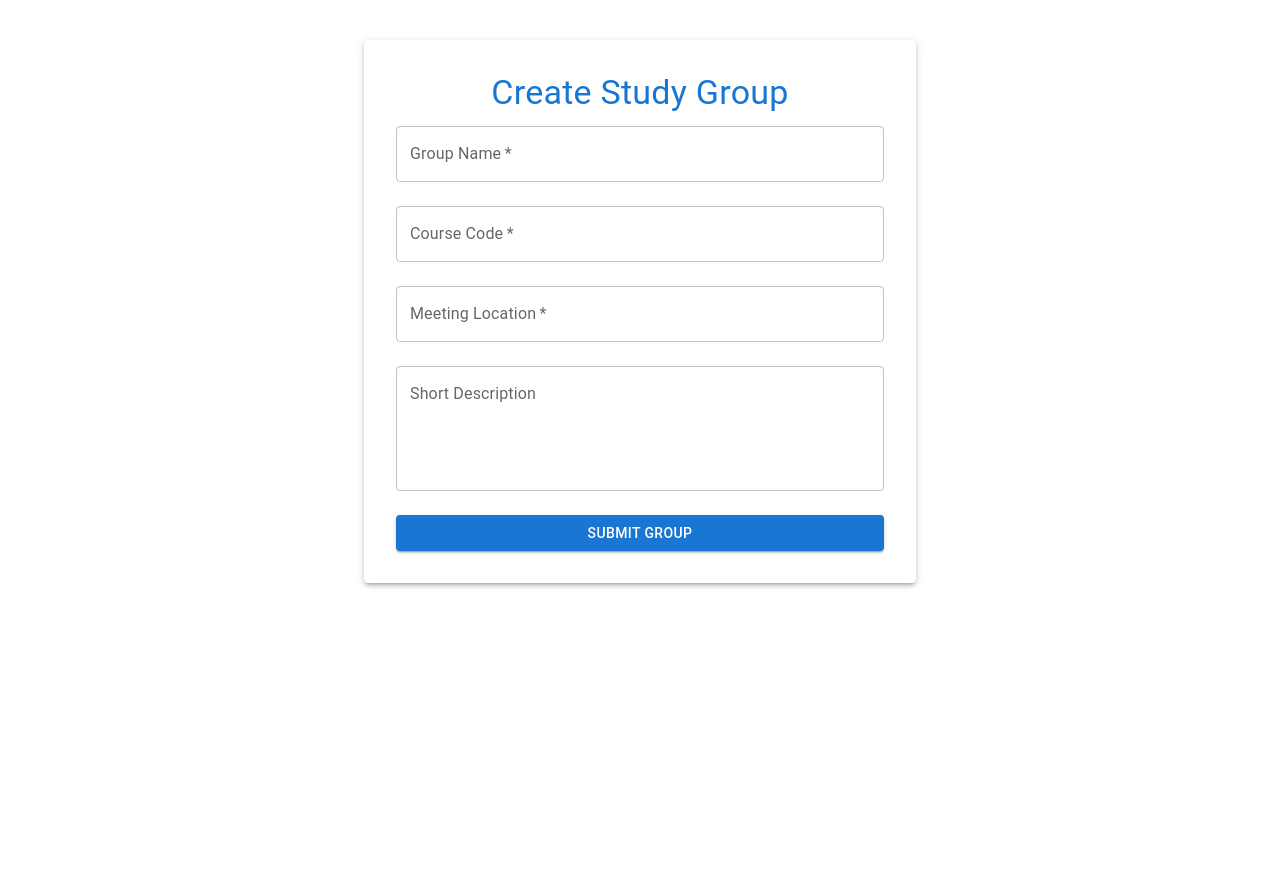
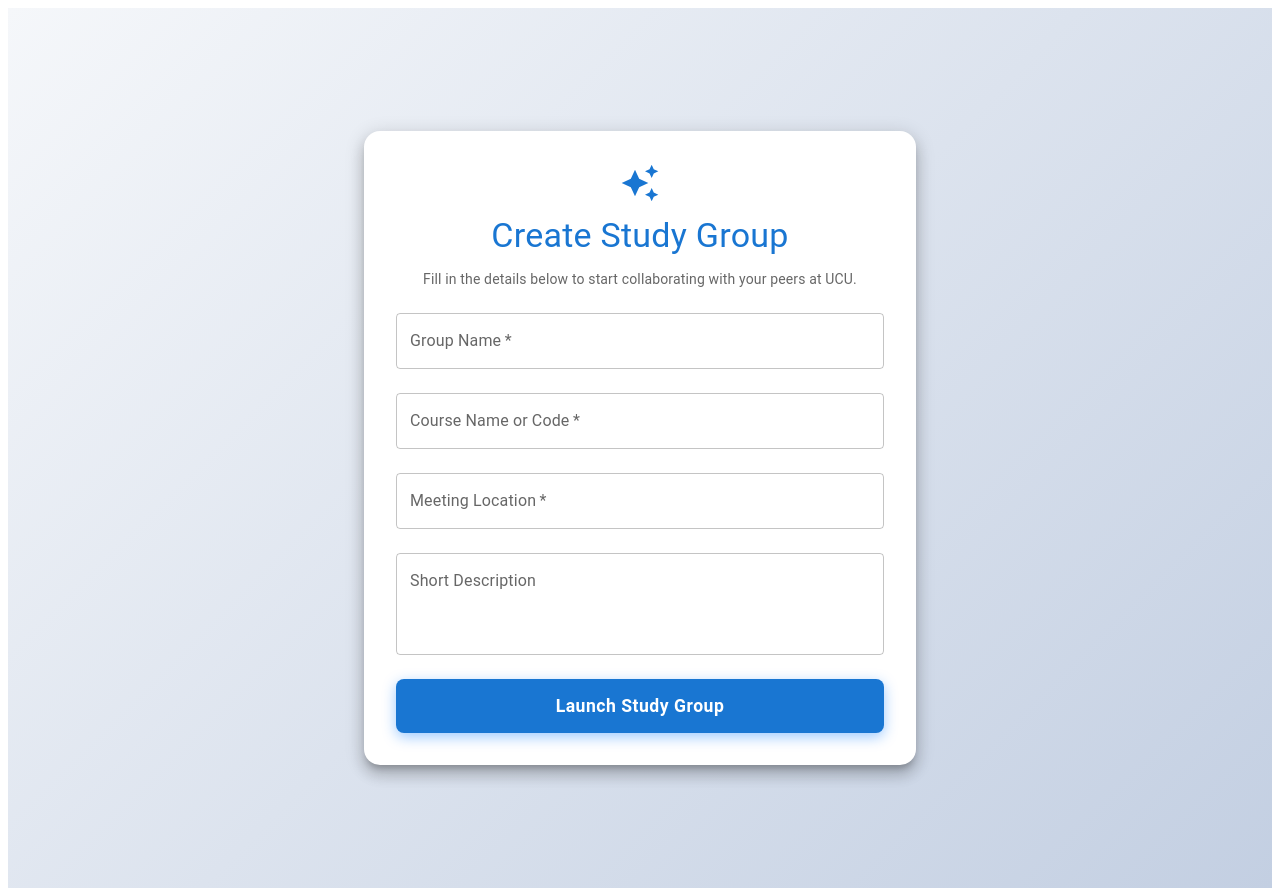
Before and after one commit to meshacmugisha3create/WEB-GROUP-PROJECT, a React (Vite) app in the folder FRONTEND/Student Study Group Finder/: page / in a window 1280 px wide. Before the commit the page ends 800 px from the top, so only its background shows below. Built offline with nearby package versions, Linux system fonts and the light colour scheme.

Commit message:
Made more changes to page2 look through

```diff
--- a/FRONTEND/Student Study Group Finder/package.json
+++ b/FRONTEND/Student Study Group Finder/package.json
@@ -12,6 +12,7 @@
   "dependencies": {
     "@emotion/react": "^11.14.0",
     "@emotion/styled": "^11.14.1",
+    "@mui/icons-material": "^9.0.0",
     "@mui/material": "^9.0.0",
     "react": "^19.2.4",
     "react-dom": "^19.2.4"
--- a/FRONTEND/Student Study Group Finder/src/page2.jsx
+++ b/FRONTEND/Student Study Group Finder/src/page2.jsx
@@ -1,12 +1,17 @@
 import React, { useState } from 'react';
-import { TextField, Button, Typography, Container, Stack, Paper, Box } from '@mui/material';
+import {
+  TextField, Button, Typography, Container, Stack, Paper, Box, InputAdornment
+} from '@mui/material';
+import {
+  GroupAdd, Book, LocationOn, Description, AutoAwesome
+} from '@mui/icons-material';
 
 function Page2() {
   const [groupData, setGroupData] = useState({
-    groupName: '',
-    courseCode: '',
-    description: '',
-    location: ''
+    name: '',
+    course: '',
+    location: '',
+    description: ''
   });
 
   const handleChange = (e) => {
@@ -15,58 +20,115 @@ function Page2() {
 
   const handleSubmit = (e) => {
     e.preventDefault();
-    console.log("Submitting to Database:", groupData);
-    alert("Group Created Successfully!");
+    console.log("New Group Data:", groupData);
+    alert("✨ Group Created Successfully!");
   };
 
   return (
-    <Container maxWidth="sm" sx={{ mt: 5 }}>
-      <Paper elevation={3} sx={{ p: 4 }}>
-        <Typography variant="h4" gutterBottom align="center" color="primary">
+    <Box sx={{
+      minHeight: '100vh',
+      background: 'linear-gradient(135deg, #f5f7fa 0%, #c3cfe2 100%)', // Soft professional background
+      display: 'flex',
+      alignItems: 'center',
+      py: 5
+    }}>
+      <Container maxWidth="sm">
+        <Paper elevation={10} sx={{ p: 4, borderRadius: 4, textAlign: 'center' }}>
+
+          {/* Header Section with Icon */}
+          <Box sx={{ mb: 3 }}>
+            <AutoAwesome color="primary" sx={{ fontSize: 40, mb: 1 }} />
+            <Typography variant="h4" fontWeight="bold" gutterBottom color="primary">
               Create Study Group
             </Typography>
-        <Box component="form" onSubmit={handleSubmit}>
+            <Typography variant="body2" color="textSecondary">
+              Fill in the details below to start collaborating with your peers at UCU.
+            </Typography>
+          </Box>
+
+          <form onSubmit={handleSubmit}>
             <Stack spacing={3}>
               <TextField
+                fullWidth
                 label="Group Name"
-              name="groupName"
+                name="name"
+                required
+                variant="outlined"
+                value={groupData.name}
+                onChange={handleChange}
+                InputProps={{
+                  startAdornment: (
+                    <InputAdornment position="start"><GroupAdd color="action" /></InputAdornment>
+                  ),
+                }}
+              />
+
+              <TextField
                 fullWidth
+                label="Course Name or Code"
+                name="course"
                 required
-              value={groupData.groupName}
+                placeholder="e.g., CSC1202"
+                value={groupData.course}
                 onChange={handleChange}
+                InputProps={{
+                  startAdornment: (
+                    <InputAdornment position="start"><Book color="action" /></InputAdornment>
+                  ),
+                }}
               />
+
               <TextField
-              label="Course Code"
-              name="courseCode"
                 fullWidth
-              required
-              value={groupData.courseCode}
-              onChange={handleChange}
-            />
-            <TextField
                 label="Meeting Location"
                 name="location"
-              fullWidth
                 required
+                placeholder="e.g., Hamu Mukasa Library or Zoom"
                 value={groupData.location}
                 onChange={handleChange}
+                InputProps={{
+                  startAdornment: (
+                    <InputAdornment position="start"><LocationOn color="action" /></InputAdornment>
+                  ),
+                }}
               />
+
               <TextField
+                fullWidth
                 label="Short Description"
                 name="description"
                 multiline
-              rows={4}
-              fullWidth
+                rows={3}
+                placeholder="What topics will this group focus on?"
                 value={groupData.description}
                 onChange={handleChange}
+                InputProps={{
+                  startAdornment: (
+                    <InputAdornment position="start"><Description color="action" /></InputAdornment>
+                  ),
+                }}
               />
-            <Button type="submit" variant="contained" color="primary" fullWidth>
-              Submit Group
+
+              <Button
+                type="submit"
+                variant="contained"
+                size="large"
+                sx={{
+                  py: 1.5,
+                  borderRadius: 2,
+                  fontSize: '1.1rem',
+                  fontWeight: 'bold',
+                  textTransform: 'none',
+                  boxShadow: '0 4px 14px 0 rgba(0,118,255,0.39)'
+                }}
+              >
+                Launch Study Group
               </Button>
             </Stack>
-        </Box>
+          </form>
         </Paper>
       </Container>
+    </Box>
   );
 }
 
```
Also changed, not shown: 1 other file (tests, documents, lock files or other folders). Lines whose indentation alone changed are shown as unchanged.
